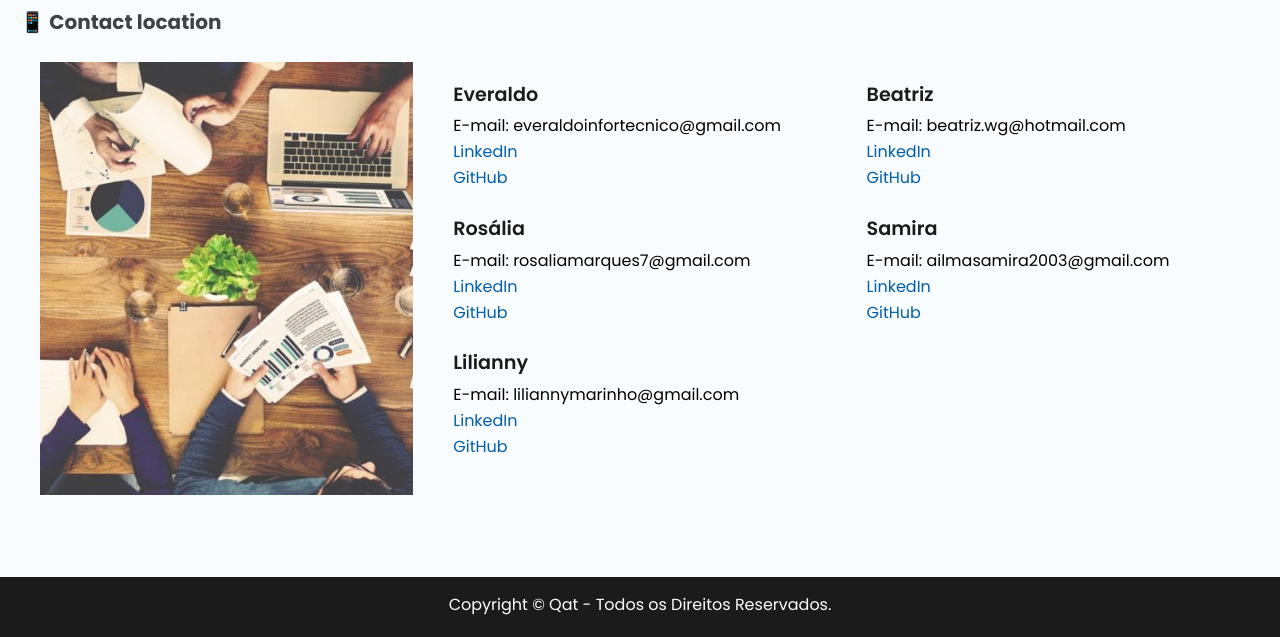
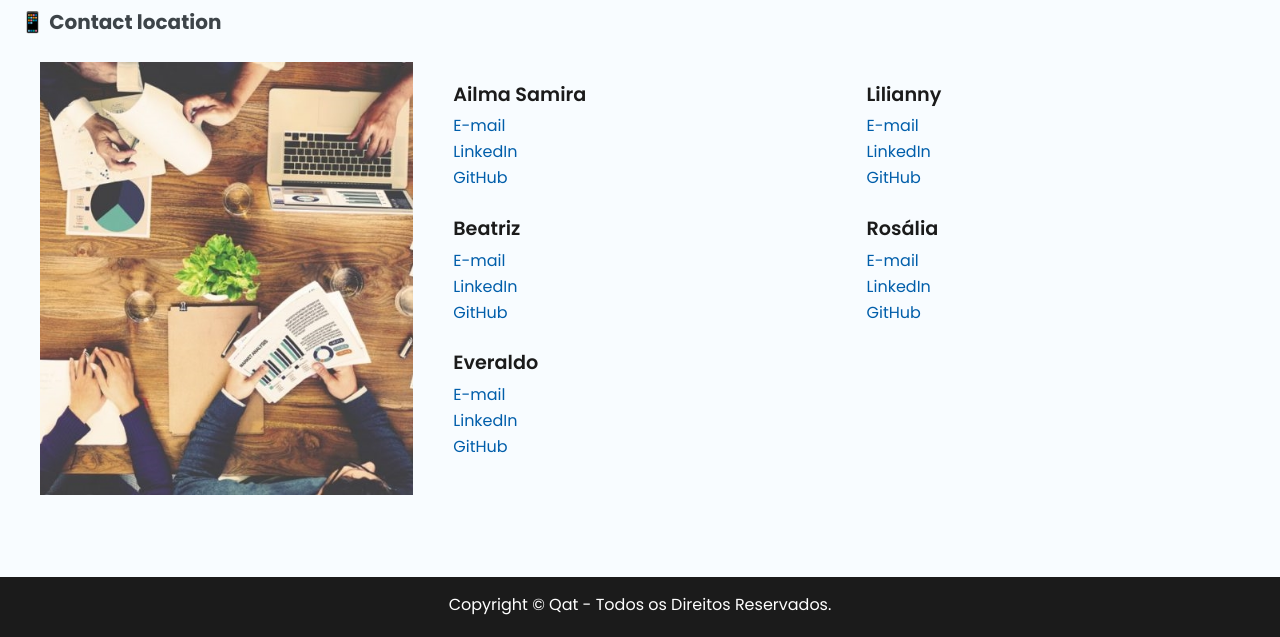
Before and after one commit to LiliannyMarinho/ProjetoLFTC, a plain HTML site: page contato.html in a window 1280 px wide. Shown: the part 163-800 px from the top of the page. Drawn offline with Linux system fonts and the light colour scheme.

Commit message:
Update Contato

```diff
--- a/contato.html
+++ b/contato.html
@@ -30,31 +30,31 @@
                 <li><img src="essets/img/team.jpg" alt="Equipe"></li>
             </ul>
             <ul>
-                <li class="name">Everaldo</li>
-                <li>E-mail: everaldoinfortecnico@gmail.com</li>
-                <li><a target="_blank" href="https://www.linkedin.com/in/everaldo-martins-de-oliveira-214400b3">LinkedIn</a></li>
-                <li><a target="_blank" href="https://github.com/Everaldo-Martins">GitHub</a></li>
+                <li class="name">Ailma Samira</li>
+                <li><a target="_blank" href="mailto:ailmasamira2003@gmail.com">E-mail</a></li>
+                <li><a target="_blank" href="https://www.linkedin.com/in/ailma-samira-980085226?utm_source=share&utm_campaign=share_via&utm_content=profile&utm_medium=ios_app">LinkedIn</a></li>
+                <li><a target="_blank" href="https://github.com/ailmasamira2003/ailmasamira2003">GitHub</a></li>
 
-                <li class="name">Rosália</li>
-                <li>E-mail: rosaliamarques7@gmail.com</li>
-                <li><a target="_blank" href="https://www.linkedin.com/in/ros%C3%A1lia-marques-751027253?utm_source=share&utm_campaign=share_via&utm_content=profile&utm_medium=android_app">LinkedIn</a></li>
-                <li><a target="_blank" href="https://github.com/rosaliams">GitHub</a></li>
-
-                <li class="name">Lilianny</li>
-                <li>E-mail: liliannymarinho@gmail.com</li>
-                <li><a target="_blank" href="https://www.linkedin.com/in/lilianny-gon%C3%A7alves-marinho-de-ara%C3%BAjo-916243241">LinkedIn</a></li>
-                <li><a target="_blank" href="https://github.com/LiliannyMarinho">GitHub</a></li>
-            </ul>
-            <ul>
                 <li class="name">Beatriz</li>
-                <li>E-mail: beatriz.wg@hotmail.com</li>
+                <li><a target="_blank" href="mailto:beatriz.wg@hotmail.com">E-mail</a></li>
                 <li><a target="_blank" href="https://www.linkedin.com/in/beatrizwg/">LinkedIn</a></li>
                 <li><a target="_blank" href="https://github.com/BeatrizWG">GitHub</a></li>
 
-                <li class="name">Samira</li>
-                <li>E-mail: ailmasamira2003@gmail.com</li>
-                <li><a target="_blank" href="https://www.linkedin.com/in/ailma-samira-980085226?utm_source=share&utm_campaign=share_via&utm_content=profile&utm_medium=ios_app">LinkedIn</a></li>
-                <li><a target="_blank" href="https://github.com/ailmasamira2003/ailmasamira2003">GitHub</a></li>
+                <li class="name">Everaldo</li>
+                <li><a target="_blank" href="mailto:everaldoinfortecnico@gmail.com">E-mail</a></li>
+                <li><a target="_blank" href="https://www.linkedin.com/in/everaldo-martins-de-oliveira-214400b3">LinkedIn</a></li>
+                <li><a target="_blank" href="https://github.com/Everaldo-Martins">GitHub</a></li>
+            </ul>
+            <ul>
+                <li class="name">Lilianny</li>
+                <li><a target="_blank" href="mailto:liliannymarinho@gmail.com">E-mail</a></li>
+                <li><a target="_blank" href="https://www.linkedin.com/in/lilianny-gon%C3%A7alves-marinho-de-ara%C3%BAjo-916243241">LinkedIn</a></li>
+                <li><a target="_blank" href="https://github.com/LiliannyMarinho">GitHub</a></li>
+
+                <li class="name">Rosália</li>
+                <li><a target="_blank" href="mailto:rosaliamarques7@gmail.com">E-mail</a></li>
+                <li><a target="_blank" href="https://www.linkedin.com/in/ros%C3%A1lia-marques-751027253?utm_source=share&utm_campaign=share_via&utm_content=profile&utm_medium=android_app">LinkedIn</a></li>
+                <li><a target="_blank" href="https://github.com/rosaliams">GitHub</a></li>
             </ul>
         </div>
     </section>
```
